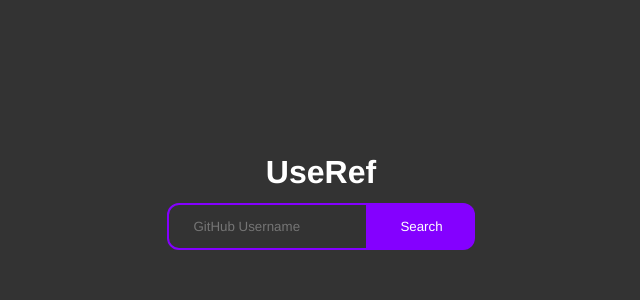
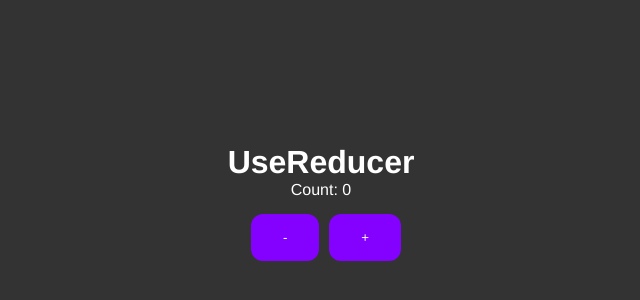
Before and after one commit to fellipeutaka/react-hooks-typescript, a React (Vite) app: page / in a window 1280 px wide. Shown: the part 198-498 px from the top of the page, without its empty margins (319-959 px from the left). Built offline with nearby package versions, Linux system fonts and the light colour scheme.

Commit message:
useReducer

```diff
--- a/src/App.tsx
+++ b/src/App.tsx
@@ -1,13 +1,15 @@
 import UseState from "./components/UseState";
 import UseEffect from "./components/UseEffect";
 import UseRef from "./components/UseRef";
+import UseReducer from "./components/UseReducer";
 
 export default function App() {
   return (
     <>
       {/* <UseState /> */}
       {/* <UseEffect /> */}
-      <UseRef />
+      {/* <UseRef /> */}
+      <UseReducer />
     </>
   );
 }
--- /dev/null
+++ b/src/components/UseReducer/index.tsx
@@ -0,0 +1,58 @@
+import { useReducer } from "react";
+import { Container } from "./styles";
+
+const initialState = { count: 0 };
+
+enum CountActionKind {
+  INCREASE = "increment",
+  DECREASE = "decrement",
+}
+
+interface State {
+  count: number;
+}
+
+interface CountAction {
+  type: CountActionKind;
+  payload: number;
+}
+
+function reducer({ count }: State, { type, payload }: CountAction) {
+  switch (type) {
+    case CountActionKind.INCREASE:
+      return { count: count + payload };
+    case CountActionKind.DECREASE:
+      return { count: count - payload };
+    default:
+      throw new Error();
+  }
+}
+
+export default function UseReducer() {
+  const [{ count }, dispatch] = useReducer(reducer, initialState);
+
+  return (
+    <Container>
+      <h1>UseReducer</h1>
+      <div className="count">
+        <span>Count: {count}</span>
+        <div>
+          <button
+            onClick={() =>
+              dispatch({ type: CountActionKind.DECREASE, payload: 1 })
+            }
+          >
+            -
+          </button>
+          <button
+            onClick={() =>
+              dispatch({ type: CountActionKind.INCREASE, payload: 5 })
+            }
+          >
+            +
+          </button>
+        </div>
+      </div>
+    </Container>
+  );
+}
--- /dev/null
+++ b/src/components/UseReducer/styles.ts
@@ -0,0 +1,33 @@
+import styled from "styled-components";
+
+export const Container = styled.div`
+  display: flex;
+  justify-content: center;
+  align-items: center;
+  flex-direction: column;
+  width: 100%;
+  min-height: 100vh;
+
+  button {
+    background-color: #8400ff;
+    border: none;
+    color: inherit;
+    padding: 16px 32px;
+    border-radius: 12px;
+    cursor: pointer;
+    transition: 0.35s ease;
+    margin-left: 10px;
+
+    &:hover {
+      opacity: 0.7;
+    }
+  }
+
+  div.count {
+    display: flex;
+    flex-direction: column;
+    justify-content: center;
+    align-items: center;
+    gap: 15px;
+  }
+`;
```
